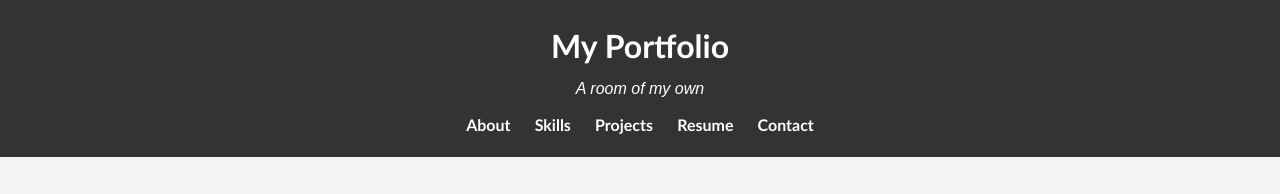
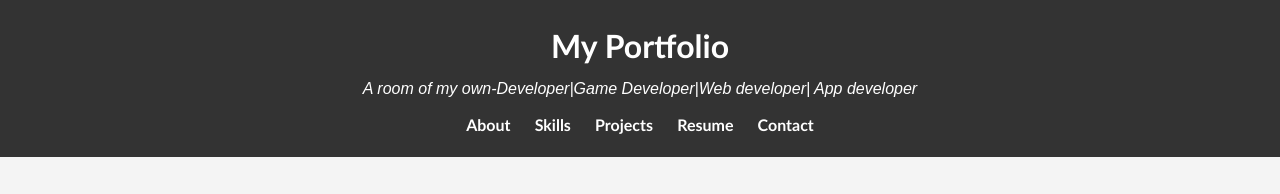
Before and after one commit to Apurba916/Portfolio-Website, a plain HTML site: page index.html in a window 1280 px wide. Shown: the top 194 px of the page. Drawn offline with Linux system fonts and the light colour scheme.

Commit message:
Update index.html

```diff
--- a/index.html
+++ b/index.html
@@ -122,7 +122,7 @@
   <!-- Header Section -->
   <header>
     <h1>My Portfolio</h1>
-    <p><i>A room of my own</i></p>
+    <p><i>A room of my own-Developer|Game Developer|Web developer| App developer</i></p>
     <nav>
       <a href="#about">About</a>
       <a href="#skills">Skills</a>
```
